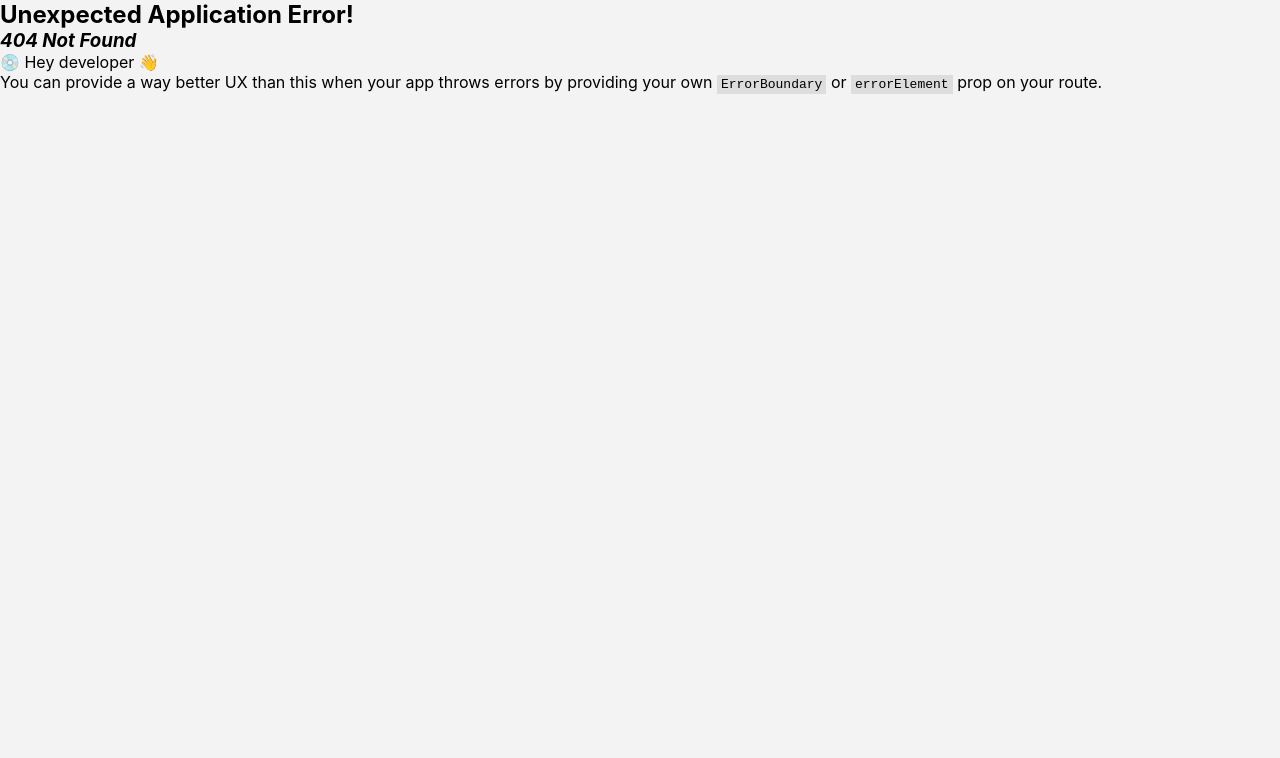
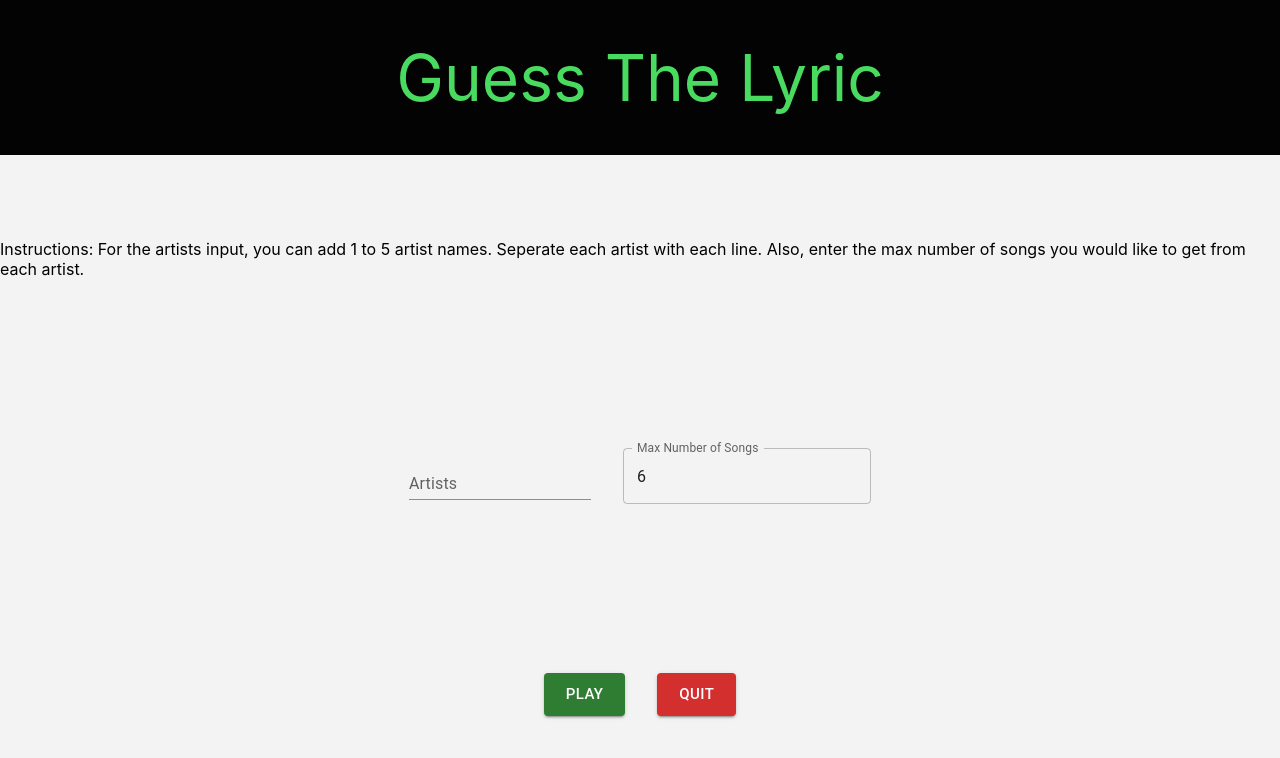
Before and after one commit to hwuialnlg/GuessTheLyric, a React (Vite) app in the folder frontend/: page /setup in a window 1280 px wide. Before the commit this address had no page. Shown: the top 758 px of the page. Built offline with nearby package versions, Linux system fonts and the light colour scheme.

Commit message:
set up page done

```diff
--- a/frontend/src/About.tsx
+++ b/frontend/src/About.tsx
@@ -1,7 +1,9 @@
 function About(){
     return (
         <div>
-            <p>Hello World</p>
+            <h1>About Us</h1>
+
+            <p>We're a fully</p>
         </div>
     )
 }
--- a/frontend/src/App.css
+++ b/frontend/src/App.css
@@ -95,3 +95,38 @@
   display: flex;
   flex-direction: column;
 }
+
+
+
+.input-box{
+  display: flex;
+  gap: 2rem;
+  justify-content: center;
+  align-items: center;
+}
+
+.setup-button-group{
+  display: flex;
+  gap: 2rem;
+  justify-content: center;
+
+}
+
+.set-up-wrapper{
+  height: 100vh;
+  display: flex;
+  flex-direction: column;}
+
+.set-up-content{
+  height: 100%;
+  display: flex;
+  flex-direction: column;
+  justify-content: space-around;
+
+}
+
+.set-up-artist-box{
+  display: flex;
+  justify-content: center;
+  align-items: center;
+}
--- a/frontend/src/Home.tsx
+++ b/frontend/src/Home.tsx
@@ -9,16 +9,15 @@ function Home(){
 
             <div className="menu-items">
                 <div className="menu-option">
-
-                <Link to="/play" style={{ color: 'inherit', textDecoration: 'inherit'}}><p>Play</p></Link>
+                    <Link to="/setup" style={{ color: 'inherit', textDecoration: 'inherit'}}><p>Play</p></Link>
                 </div>
 
                 <div className="menu-option">
-                    <p>Leaderboards</p>
+                <Link to="/about" style={{ color: 'inherit', textDecoration: 'inherit'}}><p>Leaderboard</p></Link>
                 </div>
 
                 <div className="menu-option">
-                    <p>About</p>
+                    <Link to="/about" style={{ color: 'inherit', textDecoration: 'inherit'}}><p>About</p></Link>
                 </div>
             </div>
         </div>
--- /dev/null
+++ b/frontend/src/Setup.tsx
@@ -0,0 +1,47 @@
+import Navbar from "./components/Navbar";
+import TextField from '@mui/material/TextField';
+import Button from '@mui/material/Button';
+
+function Setup(){
+    return (
+
+        <div className="set-up-wrapper">
+            <Navbar/>
+            <div className="set-up-content">
+                <div className="set-up-artist-box">
+                    <p>Instructions: For the artists input, you can add 1 to 5 artist names. Seperate each artist with each line. Also, enter the max number of songs you would like to get from each artist. </p>
+                </div>
+                <div className="input-box">
+                    <TextField
+                    id="standard-textarea"
+                    label="Artists"
+                    placeholder="Placeholder"
+                    multiline
+                    variant="standard"
+                    />
+
+                    <TextField
+                    id="outlined-number"
+                    label="Max Number of Songs"
+                    type="number"
+                    defaultValue="6"
+                    InputLabelProps={{
+                        shrink: true,
+                    }}/>
+                </div>
+
+                <div className="setup-button-group">
+                    <Button variant="contained"color="success" size="large">
+                    Play
+                    </Button>
+
+                    <Button variant="contained" size="large" color="error">
+                    Quit
+                    </Button>
+                </div>
+        </div>
+        </div>
+    )
+}
+
+export default Setup;
```
Also changed, not shown: frontend/src/main.tsx (+6 -1 lines).
